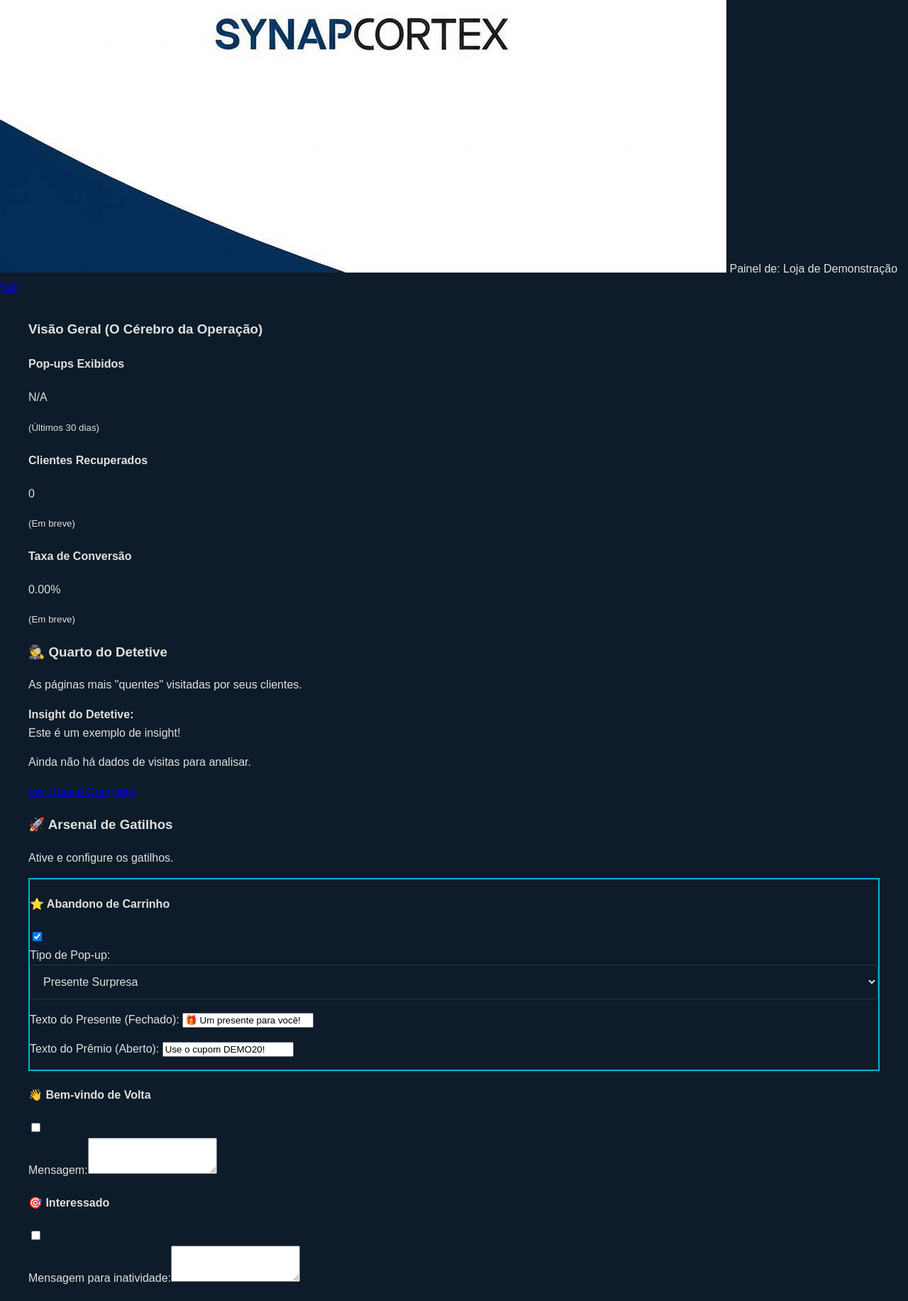
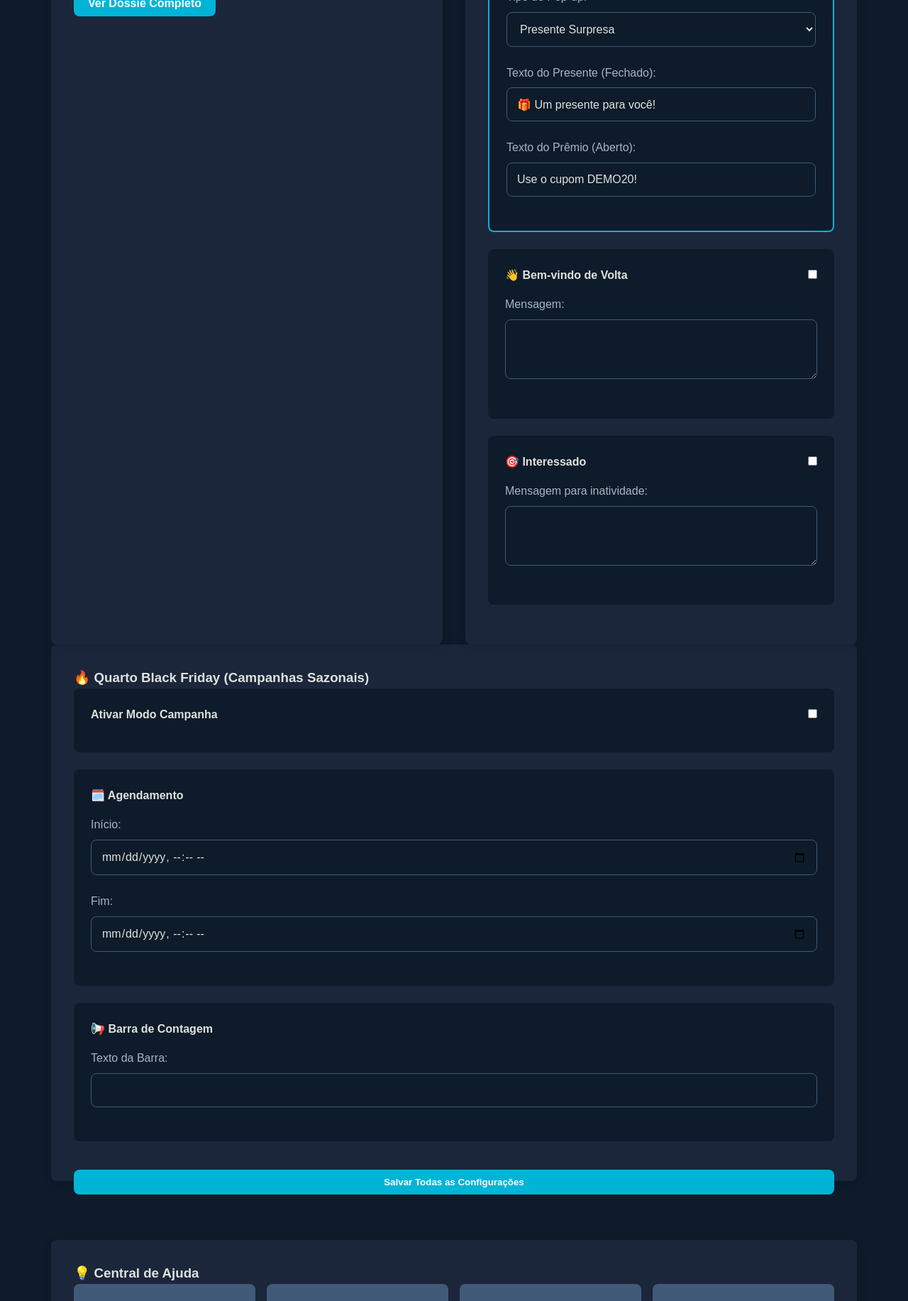
Before and after one commit to Luiz3x/synapcortex-app, a Flask app: page /dashboard in a window 1280 px wide. Shown: the part 640-2473 px from the top of the page at 71% size. Run offline with Flask 3, Linux system fonts and the light colour scheme; the visitor is signed in with stand-in values (Sample User, id 1).

Commit message:
style.css

```diff
--- a/static/css/style.css
+++ b/static/css/style.css
@@ -1,7 +1,8 @@
 /* =================================================================================
-    SYNAPCORTEX - FOLHA DE ESTILO MESTRA (v5.1 - CORREÇÃO DE SINTAXE)
+    SYNAPCORTEX - FOLHA DE ESTILO MESTRA (v2.0 - VERSÃO ESTÁVEL COMPLETA)
    ================================================================================= */
 
+/* --- VARIÁVEIS GLOBAIS E RESET --- */
 :root {
     --primary-blue-dark: #0d1b2a;
     --secondary-blue-dark: #1b263b;
@@ -13,24 +14,151 @@
     --error-red: #d90429;
     --success-green: #2a9d8f;
     --font-family: 'Poppins', sans-serif;
+    --border-radius: 8px;
 }
 
-/* ESTILOS GERAIS */
+* {
+    box-sizing: border-box;
+    margin: 0;
+    padding: 0;
+}
+
 body {
     background-color: var(--primary-blue-dark);
     color: var(--text-color);
     font-family: var(--font-family);
-    margin: 0;
     line-height: 1.6;
 }
 
-.dashboard-container, .login-container {
+/* --- CABEÇALHO E NAVEGAÇÃO --- */
+header {
+    background-color: var(--secondary-blue-dark);
+    padding: 1rem 2rem;
+    box-shadow: 0 4px 15px rgba(0,0,0,0.2);
+}
+header nav {
+    display: flex;
+    justify-content: space-between;
+    align-items: center;
+    max-width: 1200px;
+    margin: 0 auto;
+}
+header .logo img {
+    height: 40px;
+}
+
+/* --- BOTÕES --- */
+.login-register-button, .cta-button {
+    background-color: var(--accent-blue);
+    color: white;
+    padding: 10px 20px;
+    border: none;
+    border-radius: var(--border-radius);
+    text-decoration: none;
+    font-weight: bold;
+    cursor: pointer;
+    transition: background-color 0.3s;
+}
+.login-register-button:hover, .cta-button:hover {
+    background-color: var(--accent-blue-hover);
+}
+
+/* --- ESTRUTURA DO PAINEL --- */
+.dashboard-container {
     max-width: 1200px;
     margin: 2rem auto;
     padding: 0 2rem;
+    display: flex;
+    flex-direction: column;
+    gap: 2rem;
 }
 
-/* NOTIFICAÇÃO DE FEEDBACK */
+.secao-painel {
+    background-color: var(--secondary-blue-dark);
+    padding: 2rem;
+    border-radius: var(--border-radius);
+    box-shadow: 0 4px 15px rgba(0,0,0,0.1);
+}
+
+.dashboard-grid-principal {
+    display: grid;
+    grid-template-columns: 1fr 1fr;
+    gap: 2rem;
+}
+
+@media (max-width: 900px) {
+    .dashboard-grid-principal {
+        grid-template-columns: 1fr;
+    }
+}
+
+/* --- FORMULÁRIOS E INPUTS --- */
+.input-group {
+    margin-bottom: 1.5rem;
+}
+.input-group label {
+    display: block;
+    margin-bottom: 0.5rem;
+    color: var(--text-fade);
+}
+.input-group input[type="text"],
+.input-group input[type="email"],
+.input-group input[type="password"],
+.input-group input[type="datetime-local"],
+.input-group textarea,
+.input-select {
+    width: 100%;
+    padding: 14px;
+    background-color: var(--primary-blue-dark);
+    border: 1px solid var(--dark-blue-2);
+    border-radius: var(--border-radius);
+    color: var(--text-color);
+    font-size: 1rem;
+    font-family: var(--font-family);
+}
+
+.quarto-card {
+    background-color: var(--primary-blue-dark);
+    border-radius: var(--border-radius);
+    padding: 1.5rem;
+    margin-bottom: 1.5rem;
+}
+.quarto-header {
+    display: flex;
+    justify-content: space-between;
+    align-items: center;
+    margin-bottom: 1rem;
+}
+
+/* --- CENTRAL DE AJUDA --- */
+.help-center-grid {
+    display: grid;
+    grid-template-columns: repeat(auto-fit, minmax(150px, 1fr));
+    gap: 1rem;
+}
+.platform-button {
+    background-color: var(--dark-blue-2);
+    border: none;
+    color: var(--text-color);
+    padding: 1.5rem;
+    border-radius: var(--border-radius);
+    cursor: pointer;
+    transition: background-color 0.3s;
+    font-size: 1rem;
+    font-weight: bold;
+    display: flex;
+    flex-direction: column;
+    align-items: center;
+    gap: 0.5rem;
+}
+.platform-button:hover {
+    background-color: #526d8f;
+}
+.platform-button span:first-child {
+    font-size: 2rem;
+}
+
+/* --- NOTIFICAÇÃO DE FEEDBACK --- */
 .notification {
     position: fixed;
     bottom: 20px;
@@ -53,92 +181,59 @@
     bottom: 40px;
 }
 
-/* POP-UPS V3.0 (FLIP 3D) */
+/* --- POP-UPS NO SITE DO CLIENTE --- */
 #synapcortex-popup-overlay {
-    position: fixed;
-    top: 0;
-    left: 0;
-    width: 100%;
-    height: 100%;
+    position: fixed; top: 0; left: 0; width: 100%; height: 100%;
     background-color: rgba(0, 0, 0, 0.7);
-    z-index: 99998;
-    backdrop-filter: blur(5px);
+    z-index: 99998; backdrop-filter: blur(5px);
 }
 
 #synapcortex-popup {
-    position: fixed;
-    top: 50%;
-    left: 50%;
-    z-index: 99999;
-    font-family: sans-serif;
-    color: #333;
-    perspective: 1000px; /* Essencial para o efeito 3D */
+    position: fixed; top: 50%; left: 50%; z-index: 99999;
+    font-family: sans-serif; color: #333; perspective: 1000px;
 }
 
 .normal-popup {
-    transform: translate(-50%, -50%);
-    background: #fff;
-    border-radius: 10px;
-    box-shadow: 0 10px 30px rgba(0,0,0,0.2);
+    transform: translate(-50%, -50%); background: #fff;
+    border-radius: 10px; box-shadow: 0 10px 30px rgba(0,0,0,0.2);
 }
 .popup-content {
-    position: relative;
-    padding: 2rem;
-    width: 90vw;
-    max-width: 400px;
-    text-align: center;
+    position: relative; padding: 2rem; width: 90vw;
+    max-width: 400px; text-align: center;
 }
 .popup-content h3 { margin-top: 0; color: var(--primary-blue-dark); }
 .close-popup-btn {
     position: absolute; top: 10px; right: 15px;
-    font-size: 2rem; color: #aaa; cursor: pointer;
-    line-height: 1;
+    font-size: 2rem; color: #aaa; cursor: pointer; line-height: 1;
 }
-.close-popup-btn:hover { color: #333; }
 
 .surprise-popup {
-    width: 300px;
-    height: 250px;
-    transform-style: preserve-3d;
-    transition: transform 0.6s;
-    transform: translate(-50%, -50%);
+    width: 300px; height: 250px; transform-style: preserve-3d;
+    transition: transform 0.6s; transform: translate(-50%, -50%);
 }
-.surprise-popup.is-flipped {
-    transform: translate(-50%, -50%) rotateY(180deg);
-}
+.surprise-popup.is-flipped { transform: translate(-50%, -50%) rotateY(180deg); }
 
 .surprise-content-front, .surprise-content-back {
-    position: absolute;
-    width: 100%;
-    height: 100%;
-    backface-visibility: hidden;
-    display: flex;
-    flex-direction: column;
-    justify-content: center;
-    align-items: center;
-    border-radius: 10px;
+    position: absolute; width: 100%; height: 100%;
+    backface-visibility: hidden; display: flex; flex-direction: column;
+    justify-content: center; align-items: center; border-radius: 10px;
     box-shadow: 0 10px 30px rgba(0,0,0,0.2);
 }
-
 .surprise-content-front {
-    background: #f9f9f9;
-    border: 3px dashed #ccc;
-    cursor: pointer;
+    background: #f9f9f9; border: 3px dashed #ccc; cursor: pointer;
 }
 .surprise-icon { font-size: 4rem; line-height: 1; }
 .surprise-content-front .surprise-icon { animation: pulse 1.5s infinite; }
 .surprise-content-front p { font-size: 1.2rem; margin: 1rem 0 0.5rem; font-weight: bold; color: #333; }
 .surprise-content-front small { color: #888; }
-
 .surprise-content-back {
-    background: var(--secondary-blue-dark);
-    color: var(--text-color);
+    background: var(--secondary-blue-dark); color: var(--text-color);
     transform: rotateY(180deg);
 }
 .surprise-content-back p { font-size: 1.2rem; font-weight: bold; }
 .surprise-content-back .surprise-icon { animation: tada 1s ease-out; }
 
-/* ANIMAÇÕES */
+/* --- ANIMAÇÕES --- */
 @keyframes pulse {
     0% { transform: scale(1); }
     50% { transform: scale(1.1); }
@@ -152,13 +247,5 @@
     100% {transform: scale(1) rotate(0);}
 }
 
-/* OUTROS ESTILOS DO PAINEL */
+/* --- UTILITÁRIOS --- */
 .hidden { display: none !important; }
-.radio-group { display: flex; gap: 1.5rem; padding-top: 0.5rem; }
-.input-select { width: 100%; padding: 14px; background-color: var(--primary-blue-dark); border: 1px solid #2a3b4c; border-radius: 5px; color: var(--text-color); font-size: 1rem; font-family: var(--font-family); }
-
-/* LINHA CORRIGIDA - Eu tinha esquecido o "background-color:" aqui */
-.input-group {
-    margin-bottom: 1rem;
-    /* Adicione mais estilos se necessário */
-}
```
